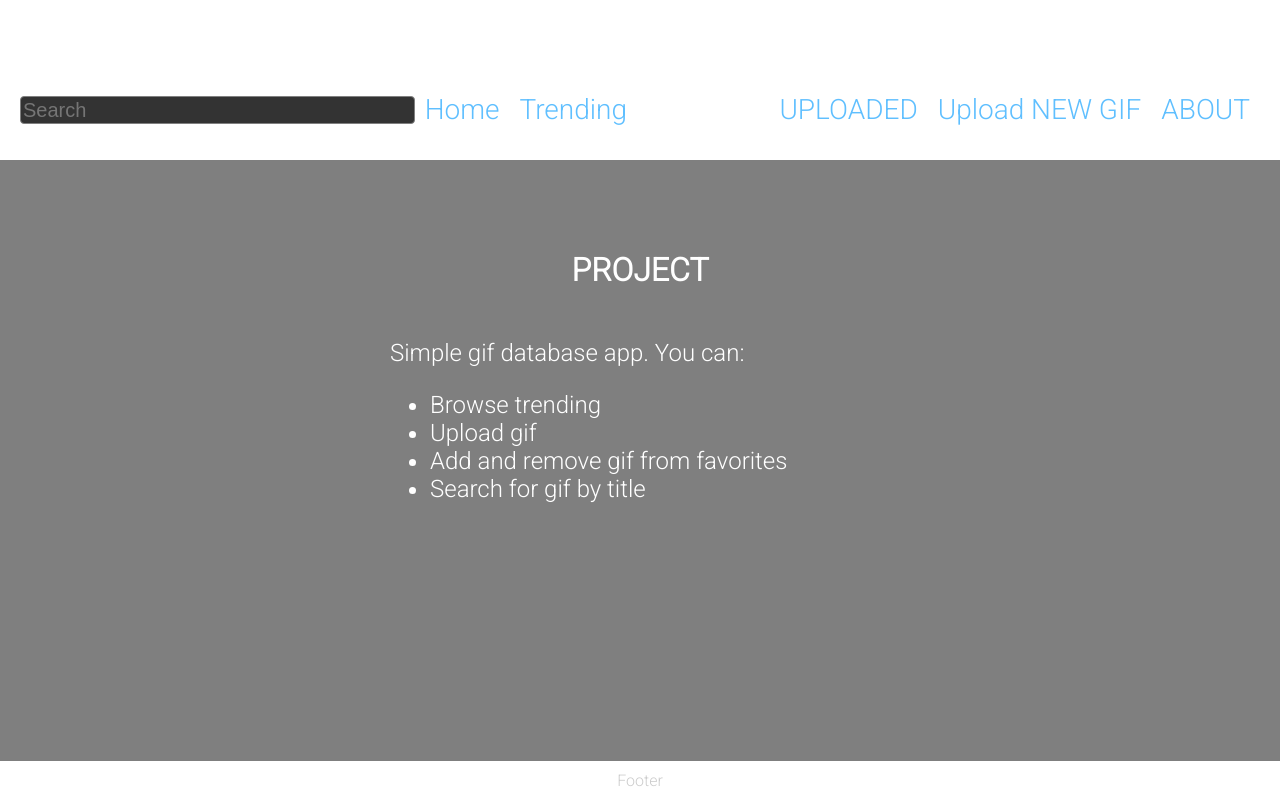
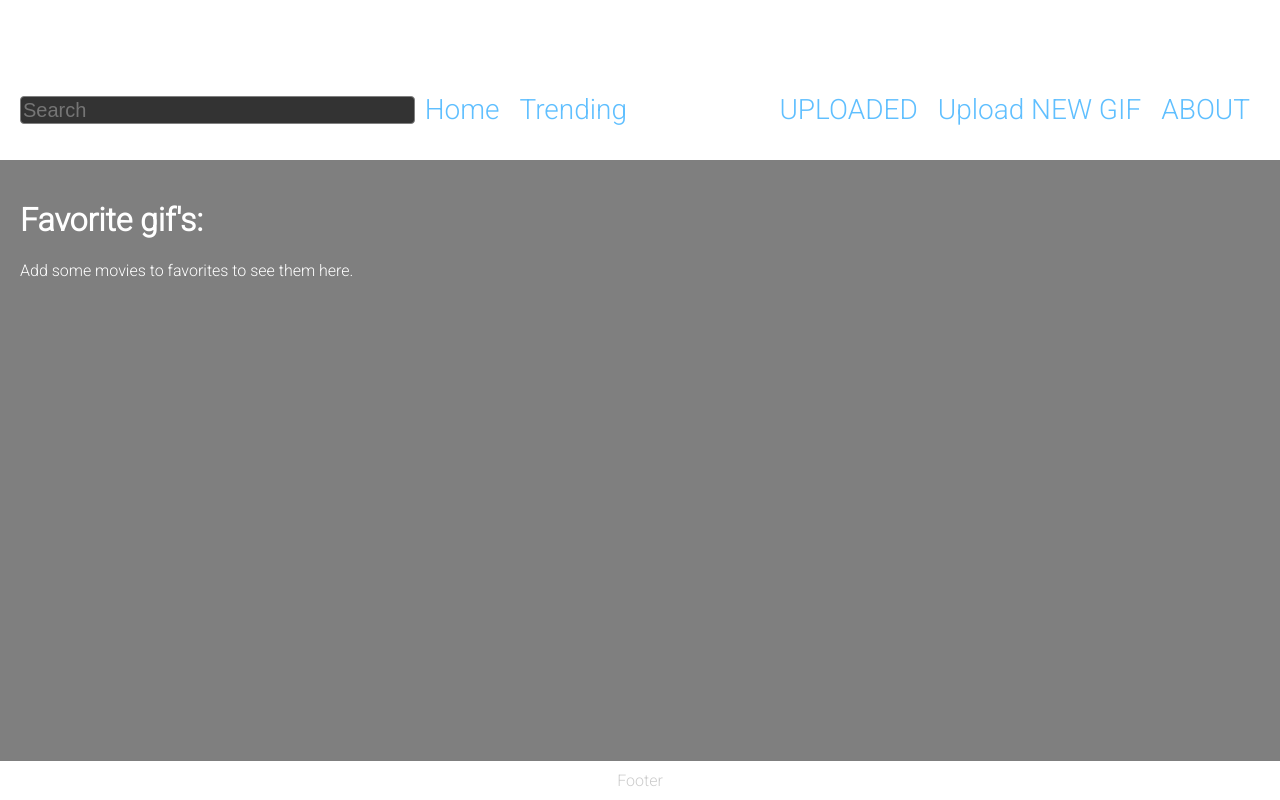
Before and after one commit to TEAM-1-FIRST-PROJECT/WEB-PROJECT-1, a website with bundled scripts: page assets/index.html in a window 1280 px wide. Both pictures are taken after a click on the link "Favorites". Built offline with nearby package versions, Linux system fonts and the light colour scheme.

Commit message:
implemented favorites

```diff
--- a/assets/src/events/navigation-events.js
+++ b/assets/src/events/navigation-events.js
@@ -81,7 +81,18 @@ export const renderTrending = async () => {
         console.error(error.message);
     }
 }
-const renderFavorites = () => {
+const renderFavorites = async () => {
+
+    const favorites = getFavorites();
+
+    try {
+        const result = await Promise.all(favorites.map(id => loadSingleGif(id)));
+        q(CONTAINER_SELECTOR).innerHTML = toFavoritesView(result)
+    } catch (error) {
+        console.error(error);
+    }
+
+
 
 }
 
--- a/assets/src/views/favorite-view.js
+++ b/assets/src/views/favorite-view.js
@@ -1,7 +1,9 @@
-export const toFavoritesView = () => `
+import { toTrendingView } from "./trending-view.js";
+
+export const toFavoritesView = (gif) => `
 <div id="favorites">
   <h1>Favorite gif's:</h1>
   <div class="content">
-    ${movies.map(toMovieSimple).join('\n') || '<p>Add some movies to favorites to see them here.</p>'}
+    ${gif.map(toTrendingView).join('\n') || '<p>Add some movies to favorites to see them here.</p>'}
   </div>
   `;
--- a/assets/src/views/trending-view.js
+++ b/assets/src/views/trending-view.js
@@ -1,8 +1,11 @@
+import { renderFavoriteStatus } from "../events/helpers.js";
+
 export const toTrendingView = (trending) => {
     const gifs = trending.data.map((gif) => `
     <div class="trending-gif">
       <img src="${gif.images.fixed_height.url}">
       <button class="view-trending-details-btn" data-trending-details-id="${gif.id}">Gif Details</button>
+      ${renderFavoriteStatus(gif.id)}
     </div>
   `).join('');
 
@@ -10,7 +13,7 @@ export const toTrendingView = (trending) => {
     <div id="trending">
       <h1>Trending GIFs</h1>
       <div class="trending-gifs-container">
-        ${gifs}
+      ${gifs}
       </div>
     </div>
   `
--- a/assets/styles/style.css
+++ b/assets/styles/style.css
@@ -331,4 +331,10 @@ img {
   grid-template-rows: masonry;
 }
 
+.trending-gifs-container {
+  display: grid;
+  gap: 30px;
+  grid-template-columns: repeat(auto-fill, minmax(120px, 1fr));
+  grid-template-rows: masonry;
+}
 /* End uploaded GIFs styles */
```
